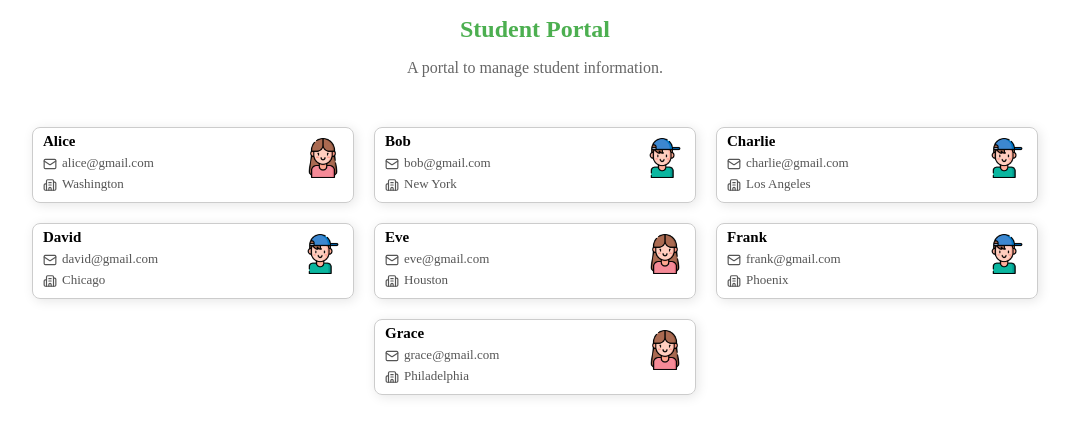
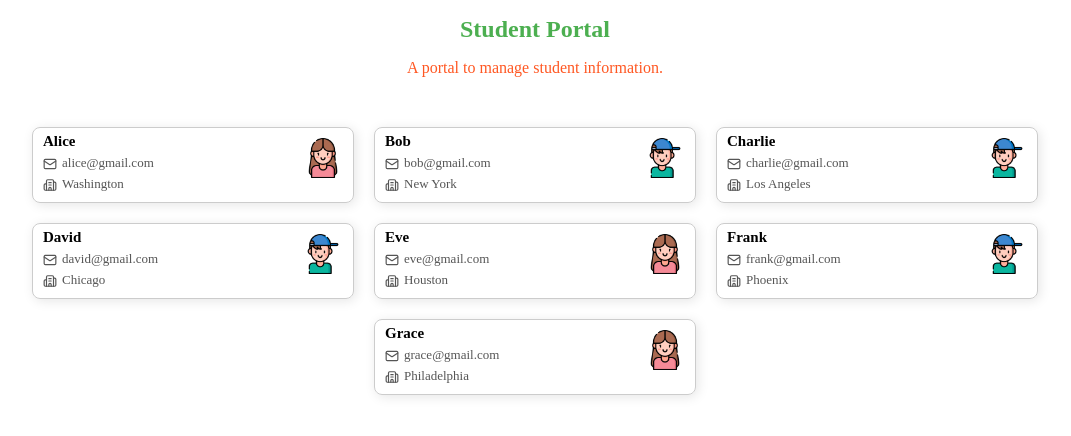
Before and after one commit to Shrilesh-Dhobale/A-22-Cards, a React (Vite) app: page / in a window 1280 px wide. Shown: the top 436 px of the page, without its empty margins (105-1176 px from the left). Built offline with nearby package versions, Linux system fonts and the light colour scheme.

Commit message:
Secondary color provided

```diff
--- a/src/views/Home/Home.jsx
+++ b/src/views/Home/Home.jsx
@@ -2,8 +2,8 @@ import React from 'react'
 import './Home.css'
 import StudCard from '../../components/Studcard/StudCard.jsx'
 import { students } from '../../config/student'
-import { App_Name, App_Description } from '../../config/app.js'
-import { Primary_Color } from '../../config/app.js'
+import { App_Name, App_Description, Secondary_Color, Primary_Color } from '../../config/app.js'
+
 
 
 function Home() {
@@ -11,7 +11,7 @@ function Home() {
     return (
       <div>
         <h1 className='App_Name' style={{color:Primary_Color}}>{App_Name}</h1>
-        <p className='App_Description'>{App_Description}</p>
+        <p className='App_Description'style={{color:Secondary_Color}}>{App_Description}</p>
 
         <div className='home-container'>
           {students.map((student)=>{
```
